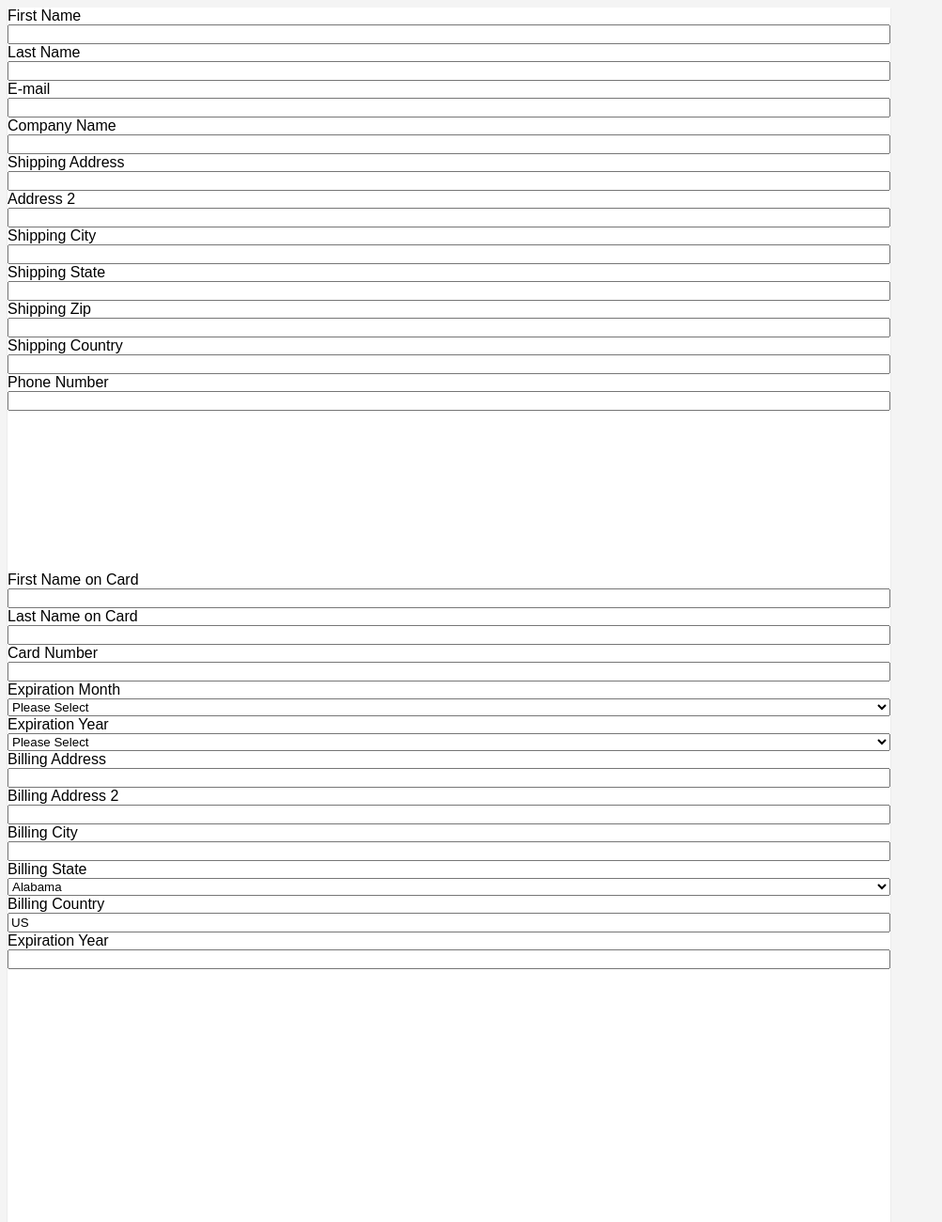
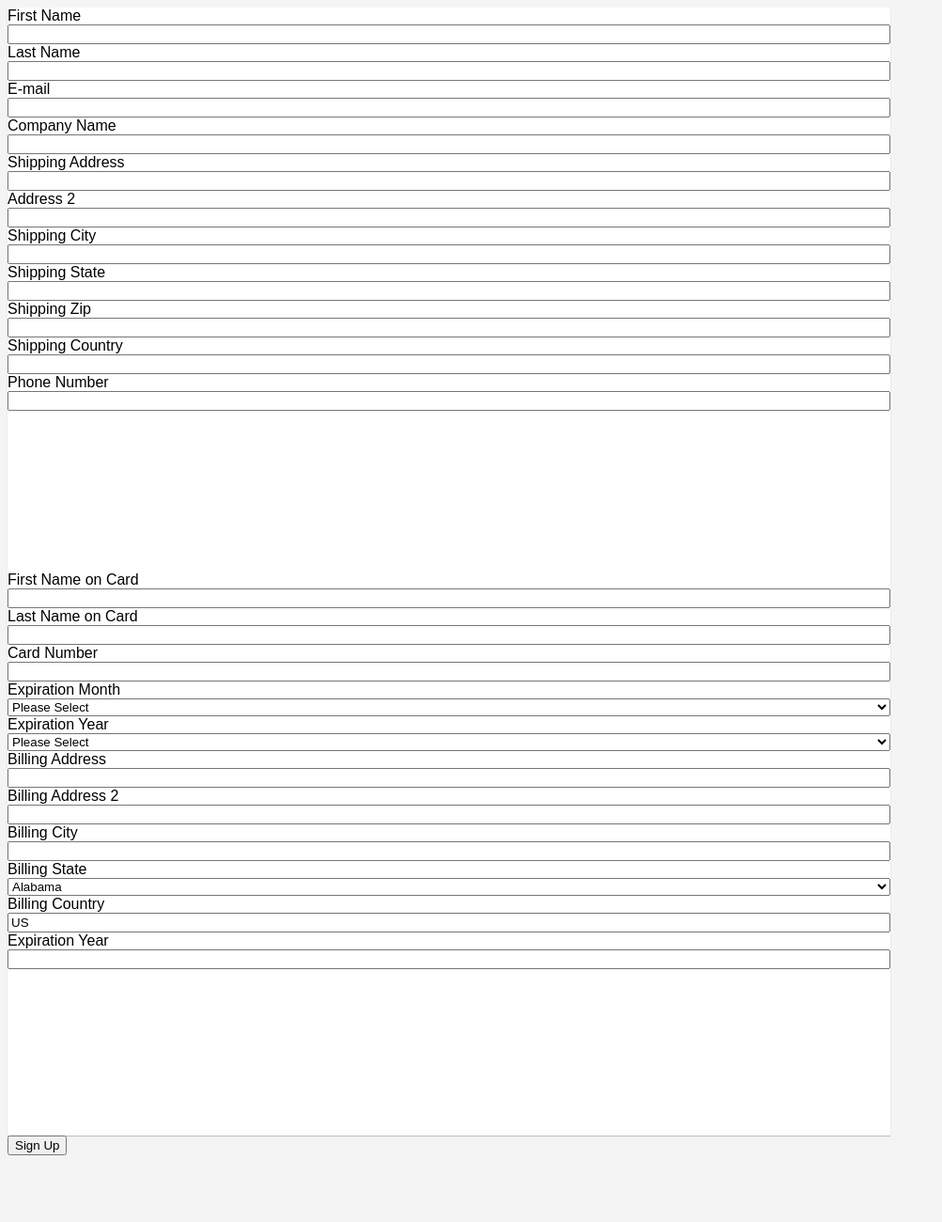
Before and after one commit to darryl-hoard-github/Q4OKR, a plain HTML site: page index.html in a window 1280 px wide. Shown: the top 1300 px of the page at 94% size, without its empty margins (0-1003 px from the left). After the commit the page ends 1229 px from the top, so only its background shows below. Drawn offline with Linux system fonts and the light colour scheme.

Commit message:
Update page_styling.css

```diff
--- a/page_styling.css
+++ b/page_styling.css
@@ -21,7 +21,7 @@ body {
   display: flex;
   flex-direction: column;
   width: 940px;
-  height: 766px;
+  height: 600px;
   background-color: rgb(255, 255, 255);
   box-shadow: 0 1px 1px 0 rgba(0, 0, 0, .2);
 }
```
